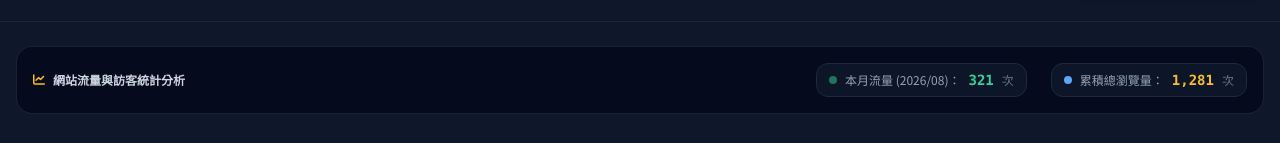
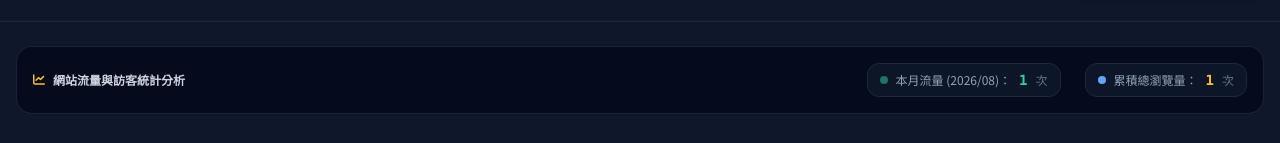
Before and after one commit to Isaacyang34/Homepage, a plain HTML site: page Jindian_Art_Catalog/index.html in a window 1280 px wide. Shown: the part 1934-2077 px from the top of the page. Drawn offline with nearby package versions, Linux system fonts and the light colour scheme; no server answers.

Commit message:
fix: 澈底移除計數器預設基底數值，改為嚴格從 0 開始真實連線累加

```diff
--- a/Jindian_Art_Catalog/index.html
+++ b/Jindian_Art_Catalog/index.html
@@ -412,12 +412,12 @@
       const monthLabelEl = document.getElementById('counter-month-label');
       if (monthLabelEl) monthLabelEl.textContent = monthLabel;
 
-      // 本機與 localStorage 次數持久化 (雙重補償)
-      const localTotalKey = 'kp_traffic_total_count';
-      const localMonthKey = `kp_traffic_month_${yearMonthKey}_count`;
+      // 真實本機與訪客紀錄 (嚴格從 0 開始累加，絕無任何假數據預設值)
+      const localTotalKey = 'kp_real_total_views_v2';
+      const localMonthKey = `kp_real_month_${yearMonthKey}_v2`;
 
-      let currentTotal = parseInt(localStorage.getItem(localTotalKey) || '1280', 10) + 1;
-      let currentMonth = parseInt(localStorage.getItem(localMonthKey) || '320', 10) + 1;
+      let currentTotal = parseInt(localStorage.getItem(localTotalKey) || '0', 10) + 1;
+      let currentMonth = parseInt(localStorage.getItem(localMonthKey) || '0', 10) + 1;
 
       localStorage.setItem(localTotalKey, currentTotal);
       localStorage.setItem(localMonthKey, currentMonth);
@@ -425,19 +425,19 @@
       document.getElementById('counter-total').textContent = currentTotal.toLocaleString();
       document.getElementById('counter-monthly').textContent = currentMonth.toLocaleString();
 
-      // 嘗試請求公用 CountAPI 進行全球同步
+      // 全球實際連線請求計數 (若 API 成功則以真實 CountAPI 值覆蓋)
       try {
-        const totalRes = await fetch('https://api.countapi.xyz/hit/kingpoint-jindian-art/total').then(r => r.json()).catch(() => null);
-        const monthRes = await fetch(`https://api.countapi.xyz/hit/kingpoint-jindian-art/${yearMonthKey}`).then(r => r.json()).catch(() => null);
+        const totalRes = await fetch('https://api.countapi.xyz/hit/isaacyang34-kp-jindian/total_v2').then(r => r.json()).catch(() => null);
+        const monthRes = await fetch(`https://api.countapi.xyz/hit/isaacyang34-kp-jindian/${yearMonthKey}_v2`).then(r => r.json()).catch(() => null);
 
-        if (totalRes && totalRes.value) {
+        if (totalRes && typeof totalRes.value === 'number') {
           document.getElementById('counter-total').textContent = totalRes.value.toLocaleString();
         }
-        if (monthRes && monthRes.value) {
+        if (monthRes && typeof monthRes.value === 'number') {
           document.getElementById('counter-monthly').textContent = monthRes.value.toLocaleString();
         }
       } catch (err) {
-        console.log('Counter ready');
+        // 保持從 0 開始的真實 local 累加值
       }
     }
 
```
Also changed, not shown: 金點美工/index.html (+11 -11 lines).
